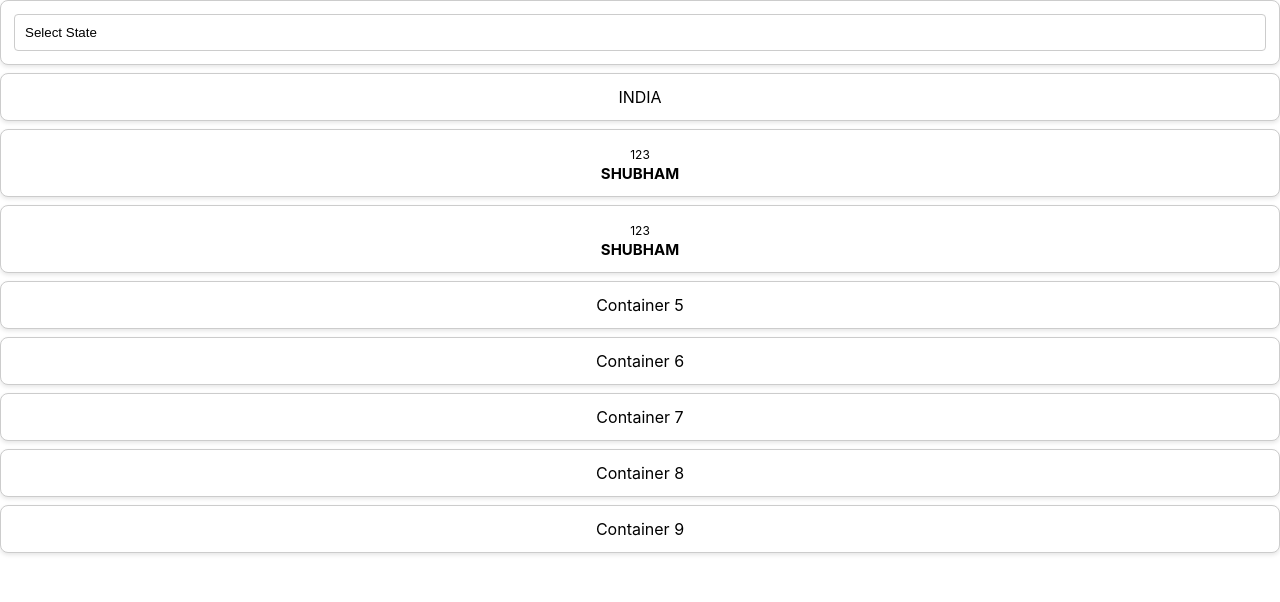
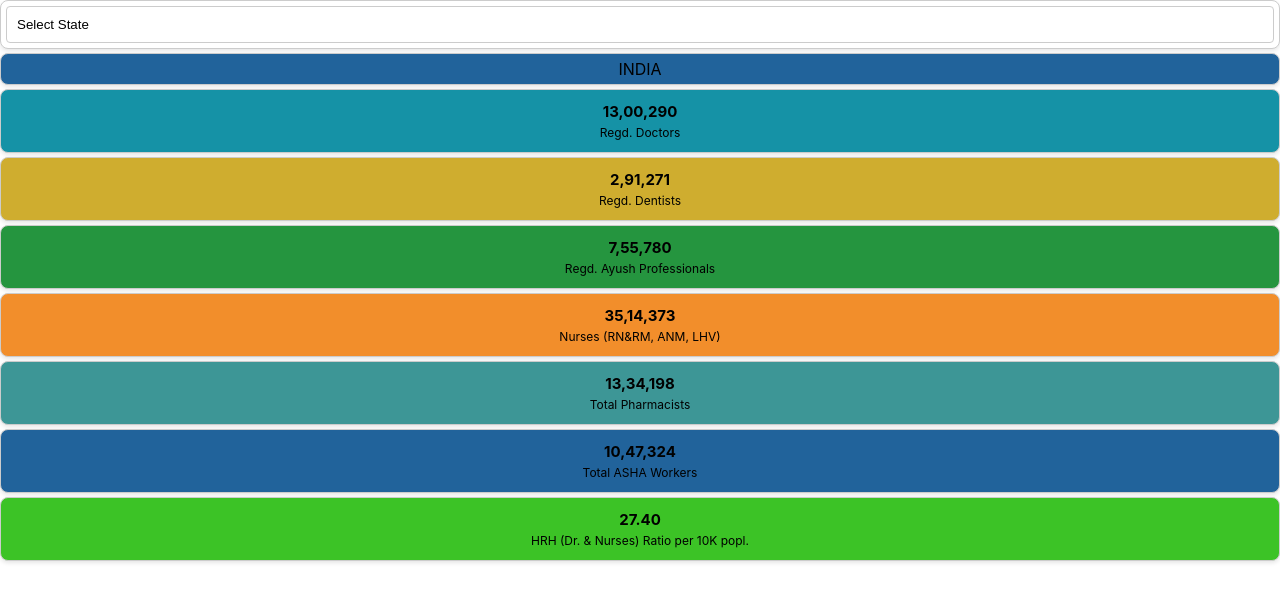
Before and after one commit to ShubhamJoshi1998/Human_Resource_For_Health, a React (Create React App) app: page /kpi in a window 1280 px wide. Shown: the top 602 px of the page. Built offline with nearby package versions, Linux system fonts and the light colour scheme.

Commit message:
kpi css fixes

```diff
--- a/src/App.css
+++ b/src/App.css
@@ -168,9 +168,9 @@
 
 /* Style individual containers */
 .container-box {
-  margin-bottom: 8px;
+  margin-bottom: 4px;
    /* Add vertical spacing between containers */
-  padding: 13px;
+  padding: 5px;
   background-color: #fff;
   border: 1px solid #ccc;
   border-radius: 8px;
@@ -249,7 +249,7 @@
 
 /* // Inside your CSS file or component */
 .chart-container {
-  width: 80%; /* Make the container take up 100% of its parent's width */
+  width: 100%; /* Make the container take up 100% of its parent's width */
   height: 235px; /* Make the container take up 100% of its parent's height */
 }
 
@@ -278,3 +278,13 @@
     height: 700px;
   }
 }
+
+.kpi-box {
+display: flex;
+flex-direction: column;
+padding : 5px;
+}
+
+.kpi-box span {
+  padding  :2px;
+}
--- a/src/components/GrpahContainer/Graph1.js
+++ b/src/components/GrpahContainer/Graph1.js
@@ -8,7 +8,7 @@ const Graph1 = () => {
       // Create the chart
       Highcharts.chart('chart-container', {
         chart: {
-          type: 'bar', // Change the chart type as needed (e.g., 'line', 'pie', etc.)
+          type: 'column', // Change the chart type as needed (e.g., 'line', 'pie', etc.)
         },
         title: {
           text: 'Sample Chart Title',
--- a/src/components/KPI/kpi.js
+++ b/src/components/KPI/kpi.js
@@ -13,27 +13,50 @@ const Kpi = () => {
                     </select>
                 </div>
             </div>
-            <div className="container-box">INDIA</div>
-            <div className="container-box">
-                <p>
-                    <span class="small-text">123</span>
-                </p>
-                <p>
-                    <span class="bold-text">SHUBHAM</span>
-                </p>
+            <div className="container-box" style={{backgroundColor: "#21639bff"}}>INDIA</div>
+            <div className="container-box" style={{backgroundColor: "#1592a6ff"}}>
+                <div class="kpi-box">
+                    <span class="bold-text">13,00,290</span>
+                    <span class="small-text">Regd. Doctors</span>
+                </div>
             </div>
-            <div className="container-box"><p>
-                <span class="small-text">123</span>
-            </p>
-                <p>
-                    <span class="bold-text">SHUBHAM</span>
-                </p>
+            <div className="container-box" style={{backgroundColor: "#cfad2fff"}}>
+                <div class="kpi-box">
+                    <span class="bold-text">2,91,271</span>
+                    <span class="small-text">Regd. Dentists</span>
+                </div>
+
             </div>
-            <div className="container-box">Container 5</div>
-            <div className="container-box">Container 6</div>
-            <div className="container-box">Container 7</div>
-            <div className="container-box">Container 8</div>
-            <div className="container-box">Container 9</div>
+            <div className="container-box" style={{backgroundColor: "#25953fff"}}>
+                <div class="kpi-box">
+                    <span class="bold-text">7,55,780</span>
+                    <span class="small-text">Regd. Ayush Professionals</span>
+                </div>
+            </div>
+            <div className="container-box" style={{backgroundColor: "#f28e2bff"}}>
+                <div class="kpi-box">
+                    <span class="bold-text">35,14,373</span>
+                    <span class="small-text">Nurses (RN&RM, ANM, LHV)</span>
+                </div>
+            </div>
+            <div className="container-box" style={{backgroundColor: "#3d9696ff"}}>
+                <div class="kpi-box">
+                    <span class="bold-text">13,34,198</span>
+                    <span class="small-text">Total Pharmacists</span>
+                </div>
+            </div>
+            <div className="container-box" style={{backgroundColor: "#21639bff"}}>
+                <div class="kpi-box">
+                    <span class="bold-text">10,47,324</span>
+                    <span class="small-text">Total ASHA Workers</span>
+                </div>
+            </div>
+            <div className="container-box" style={{backgroundColor: "#3cc326ff"}}>
+                <div class="kpi-box">
+                    <span class="bold-text">27.40</span>
+                    <span class="small-text">HRH (Dr. & Nurses) Ratio per 10K popl.</span>
+                </div>
+            </div>
         </>
     )
 }
```
